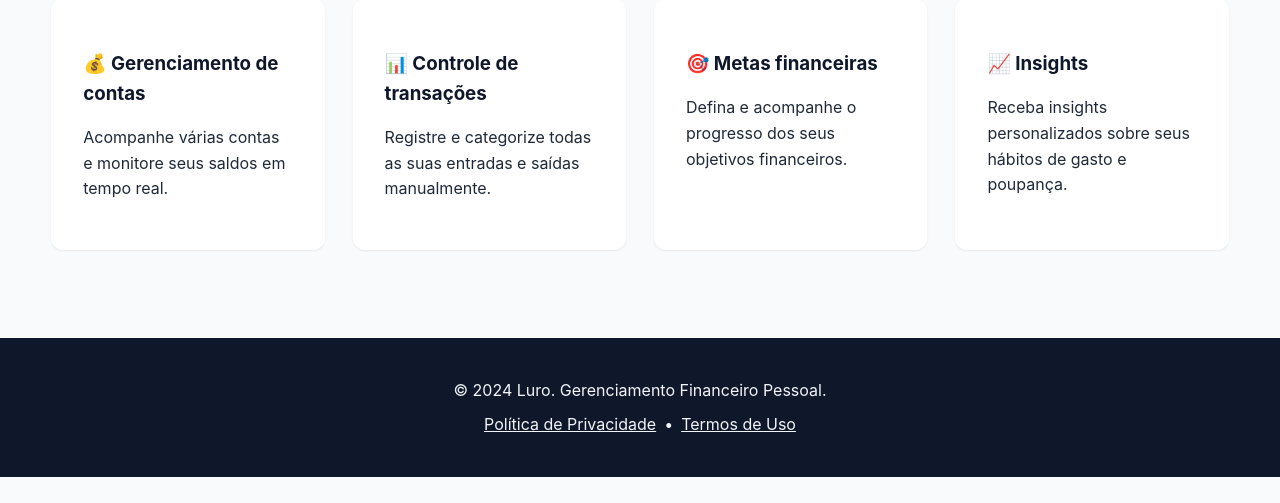
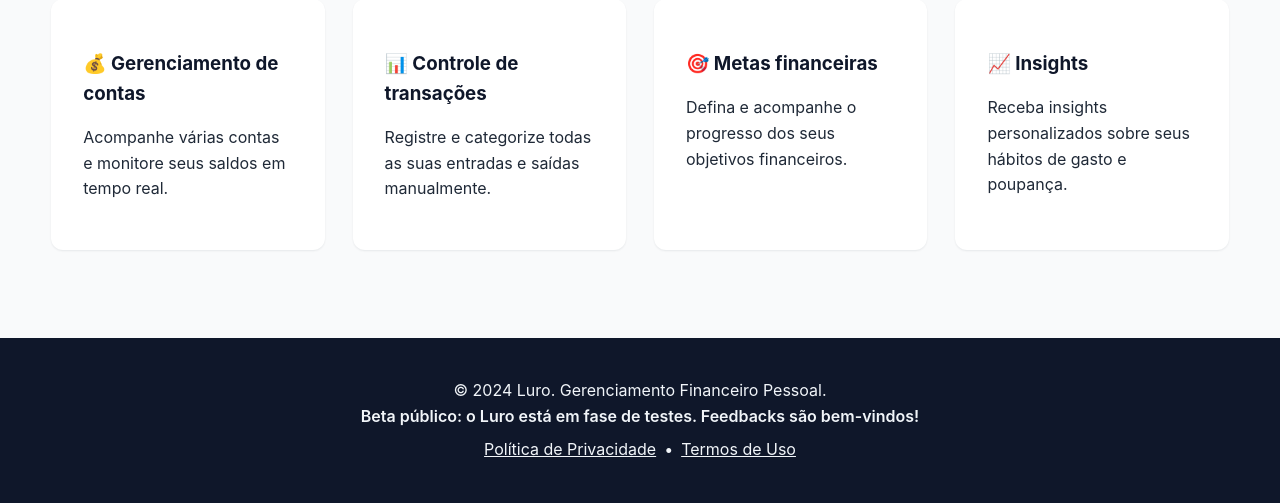
Before and after one commit to alexarnoni/Luro, a FastAPI app: page / in a window 1280 px wide. Shown: the part 604-1107 px from the top of the page. Before the commit the page ends 1081 px from the top, so only its background shows below. Run offline with FastAPI, Linux system fonts and the light colour scheme.

Commit message:
Fix delete modal cancel and add beta notice

```diff
--- a/app/web/static/css/style.css
+++ b/app/web/static/css/style.css
@@ -955,6 +955,12 @@ html.dark .empty-state__icon {
     margin: 0;
 }
 
+.beta-badge {
+    margin: 0.35rem 0;
+    font-weight: 600;
+    color: var(--color-footer-text);
+}
+
 .footer-links {
     margin-top: 0.5rem;
     display: flex;
--- a/app/web/templates/base.html
+++ b/app/web/templates/base.html
@@ -48,6 +48,7 @@
     <footer class="footer">
         <div class="container">
             <p>&copy; 2024 Luro. {{ _('Gerenciamento Financeiro Pessoal') }}.</p>
+            <p class="beta-badge">{{ _('Beta público: o Luro está em fase de testes. Feedbacks são bem-vindos!') }}</p>
             <div class="footer-links">
                 <a href="/privacidade">{{ _('Política de Privacidade') }}</a>
                 <span aria-hidden="true">•</span>
```
Also changed, not shown: app/web/static/js/dashboard.js (+18 -0 lines).
